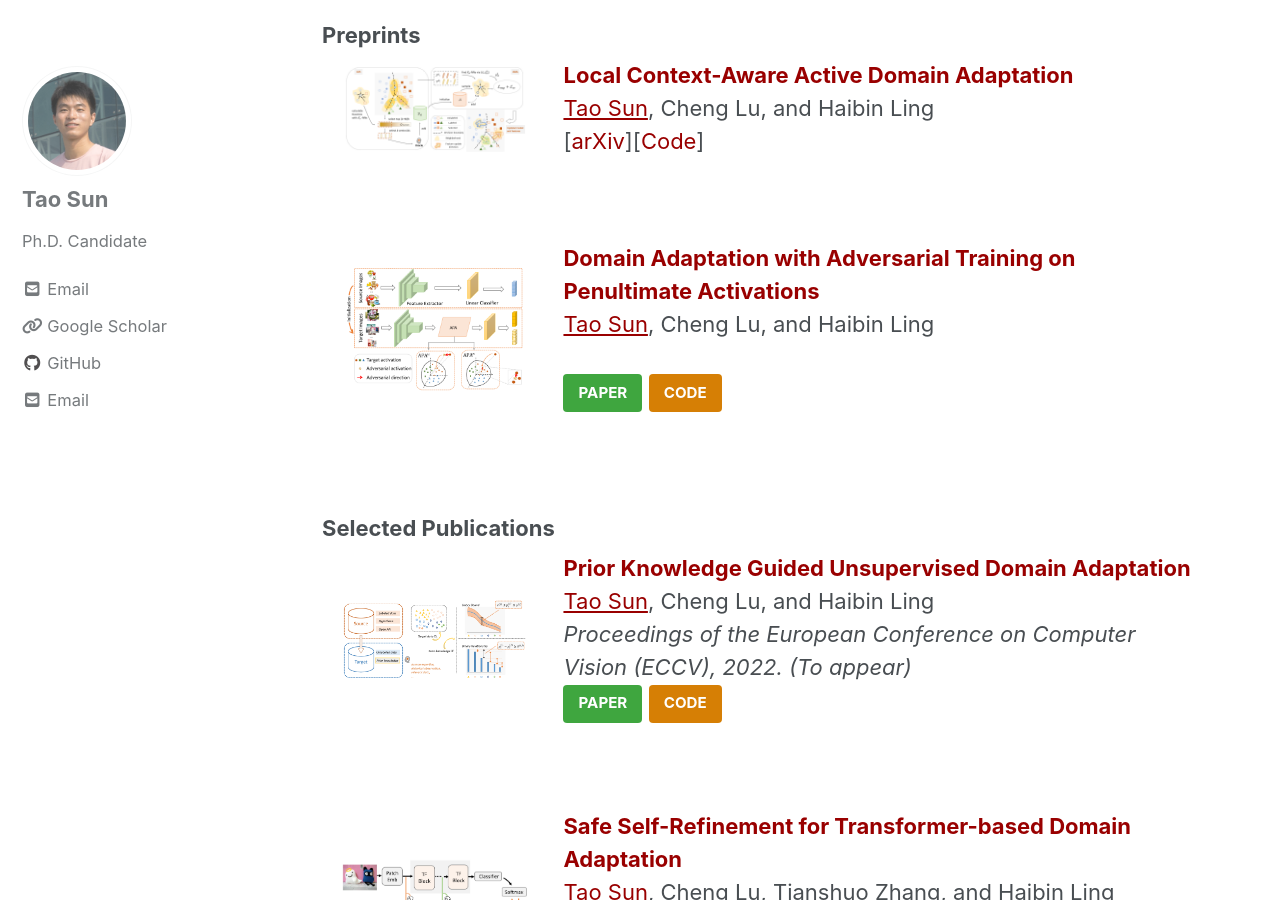
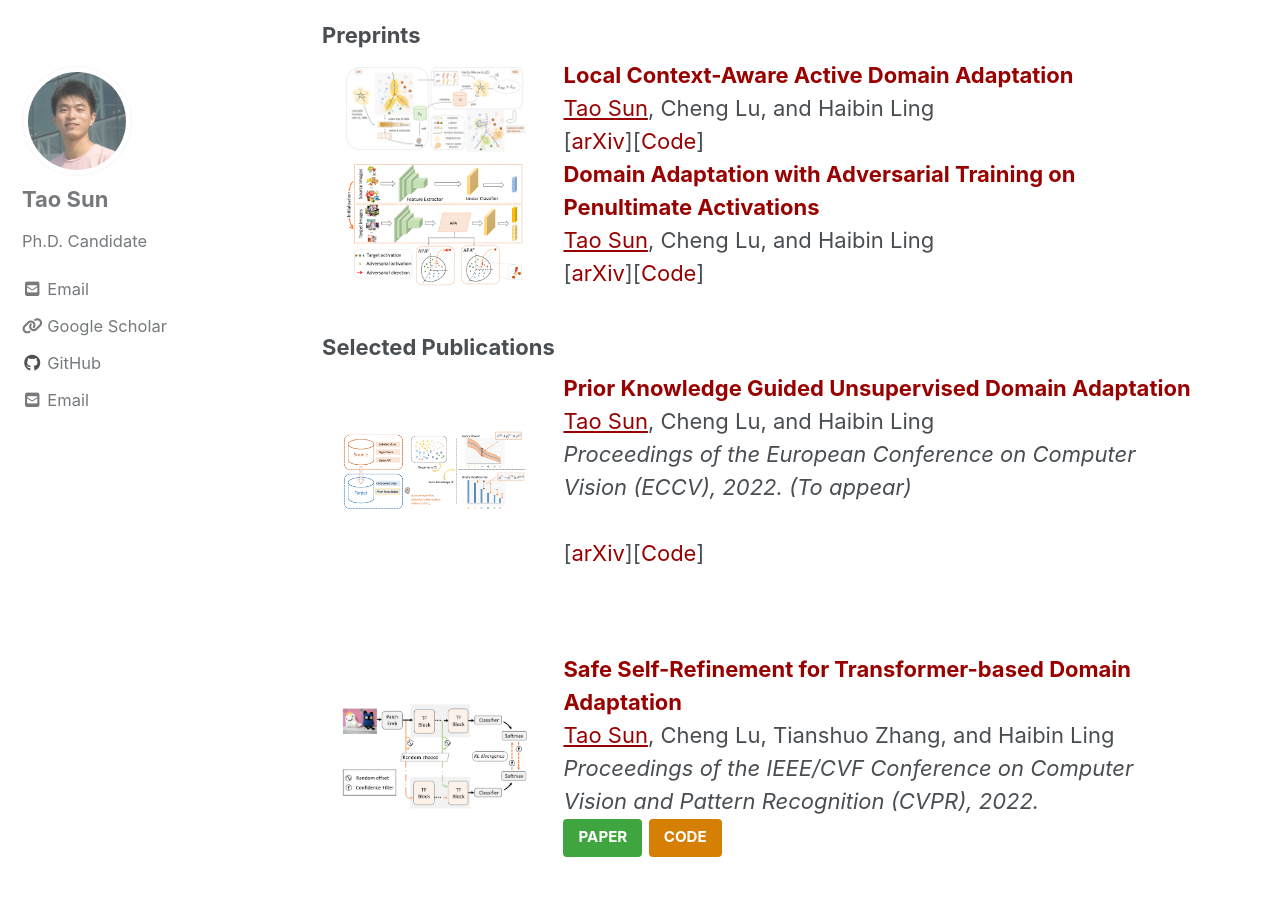
Before and after one commit to tsun/tsun.github.io, a Jekyll site: the page built from _pages/home.md, in a window 1280 px wide and 900 px high, scrolled down 639 px. Built offline with Jekyll 4.4.1, drawn with Linux system fonts in a browser that asks for light colours; cached includes are drawn as plain includes; nearby versions of some CDN libraries.

Commit message:
update home

```diff
--- a/_pages/home.md
+++ b/_pages/home.md
@@ -32,7 +32,7 @@ I work on computer vision, machine learning. Currently, I am focusing on domain
      </div>
    </div>
  </div>
- <br>
+
 
 <div class="publication">
    <link rel="stylesheet" href="/assets/css/my.css">
@@ -41,15 +41,13 @@ I work on computer vision, machine learning. Currently, I am focusing on domain
      <div class="title"><a style="color:#990000; font-weight:bold;">Domain Adaptation with Adversarial Training on Penultimate Activations
 </a></div>
      <div class="authors"><a style="text-decoration:underline;">Tao Sun</a>, Cheng Lu, and Haibin Ling
-     </div>
-     <div>
- <br>
-       <a class="btn btn--success btn--small" href="https://arxiv.org/abs/2208.12853">PAPER</a>
-       <a class="btn btn--warning btn--small" href="https://github.com/tsun/APA">CODE</a>
+     <br>
+     [<a href="https://arxiv.org/abs/2208.12853" target="_blank" rel="nofollow" style="color:#990000;">arXiv</a>][<a href="https://github.com/tsun/APA" target="_blank" rel="nofollow" style="color:#990000;">Code</a>]
+     <br>
      </div>
    </div>
  </div>
- <br>
+
 
 ### Selected Publications
 
@@ -63,8 +61,9 @@ I work on computer vision, machine learning. Currently, I am focusing on domain
      <div>
        <em>Proceedings of the European Conference on Computer Vision (ECCV), 2022. (To appear)</em>
  <br>
-       <a class="btn btn--success btn--small" href="https://arxiv.org/abs/2207.08877">PAPER</a>
-       <a class="btn btn--warning btn--small" href="https://github.com/tsun/KUDA">CODE</a>
+     <br>
+     [<a href="https://arxiv.org/abs/2207.08877" target="_blank" rel="nofollow" style="color:#990000;">arXiv</a>][<a href="https://github.com/tsun/KUDA" target="_blank" rel="nofollow" style="color:#990000;">Code</a>]
+     <br>
      </div>
    </div>
  </div>
```
